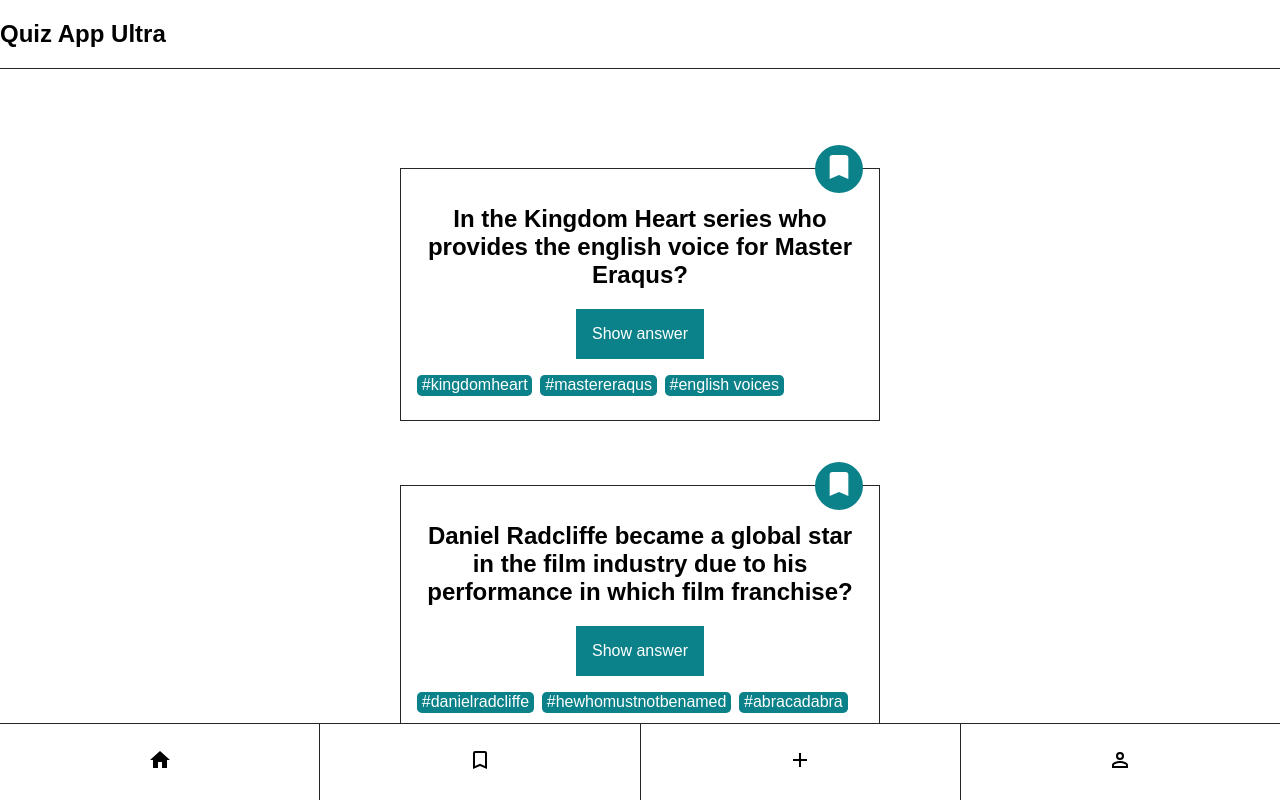
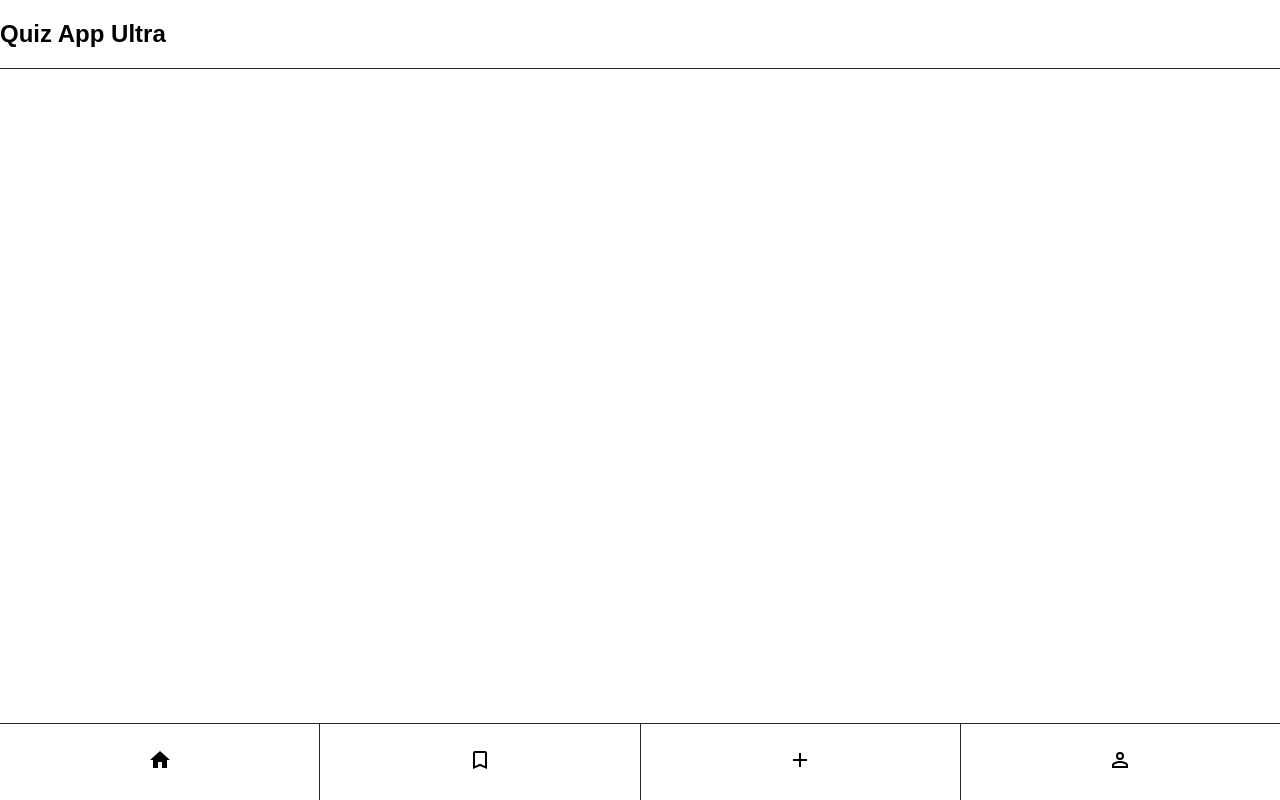
Before and after one commit to kornrumpfl/Quiz-App-Ultra, a React (Create React App) app: page / in a window 1280 px wide. Shown: the top 800 px of the page. Built offline with nearby package versions, Linux system fonts and the light colour scheme.

Commit message:
multiple page components

```diff
--- a/src/App.js
+++ b/src/App.js
@@ -1,8 +1,11 @@
 import './App.css';
 import { useState } from 'react';
-import Card from "./components/card/Card";
+
+import Cards from "./components/pages/Cards";
 import Header from "./components/header/Header";
 import Navigation from "./components/navigation/Navigation";
+import Create from './components/pages/Create';
+import Profile from './components/pages/Profile';
 
 const cards = [
   {
@@ -27,16 +30,12 @@
 
 function App() {
   const[showClick,setShowClick]=useState(0);
-  console.log(showClick);
-  console.log(setShowClick);
 
   return (
     <div className="App">
       <Header />
         <main className = "app__main">
-        {cards.map((card) => {
-          return <Card key={card.id} card_data={card} />;
-        })}
+          {showClick===1?<Cards cards={cards}/>:showClick===2?<Cards cards={cards}/>:showClick===3?<Create/>:showClick===4?<Profile/>:<></>}
         </main>
       <Navigation setShowClick={setShowClick} showClick={showClick}/>
     </div>
--- a/src/components/card/Card.js
+++ b/src/components/card/Card.js
@@ -3,6 +3,7 @@
 import Tag from "../tag/Tag";
 
 function Card({card_data}) {
+    console.log(card_data.question);
     const [showAnswer, setShowAnswer] = useState(false)
     return(
         <section className="card">
--- a/src/components/navigation/Navigation.js
+++ b/src/components/navigation/Navigation.js
@@ -1,9 +1,7 @@
-import { useState } from 'react';
 import './Navigation.css';
 
 
 function Navigation({setShowClick,showClick}) {
-
 
     return(
         <nav className="navigation">
--- /dev/null
+++ b/src/components/pages/Cards.js
@@ -0,0 +1,12 @@
+import Card from "../card/Card";
+
+
+function Cards({cards}){
+    return(
+        <>
+            {cards.map(card => {
+                return (<Card key={card.id} card_data={card} />);
+            })}
+        </>
+);}
+export default Cards;
--- /dev/null
+++ b/src/components/pages/Create.js
@@ -0,0 +1,6 @@
+function Create(){
+    return(
+        <h1>Profile / Create page is currently under construction</h1>
+    );
+}
+export default Create;
--- /dev/null
+++ b/src/components/pages/Profile.js
@@ -0,0 +1,6 @@
+function Profile(){
+    return(
+        <h1>Profile / Create page is currently under construction</h1>
+    );
+}
+export default Profile;
```
Also changed, not shown: src/components/pages/under-construction_geek_man_01.svg (added).
